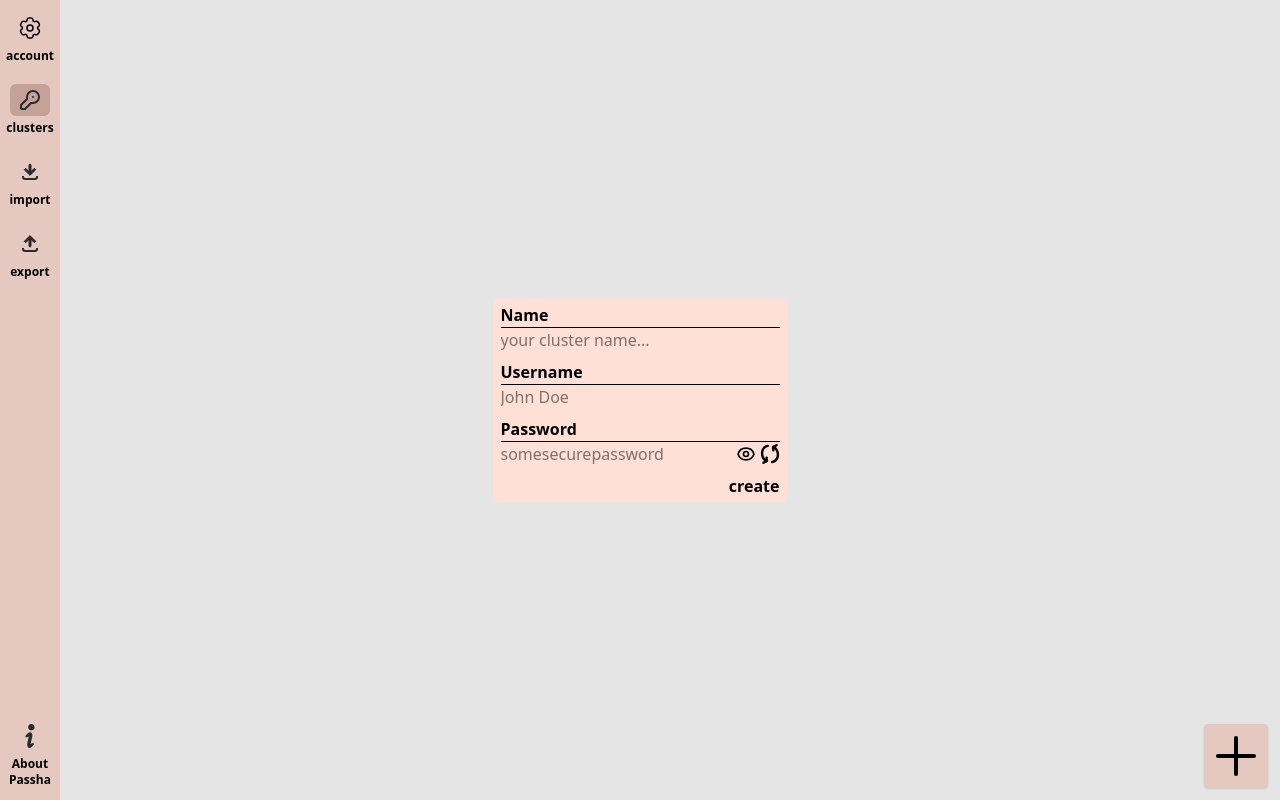
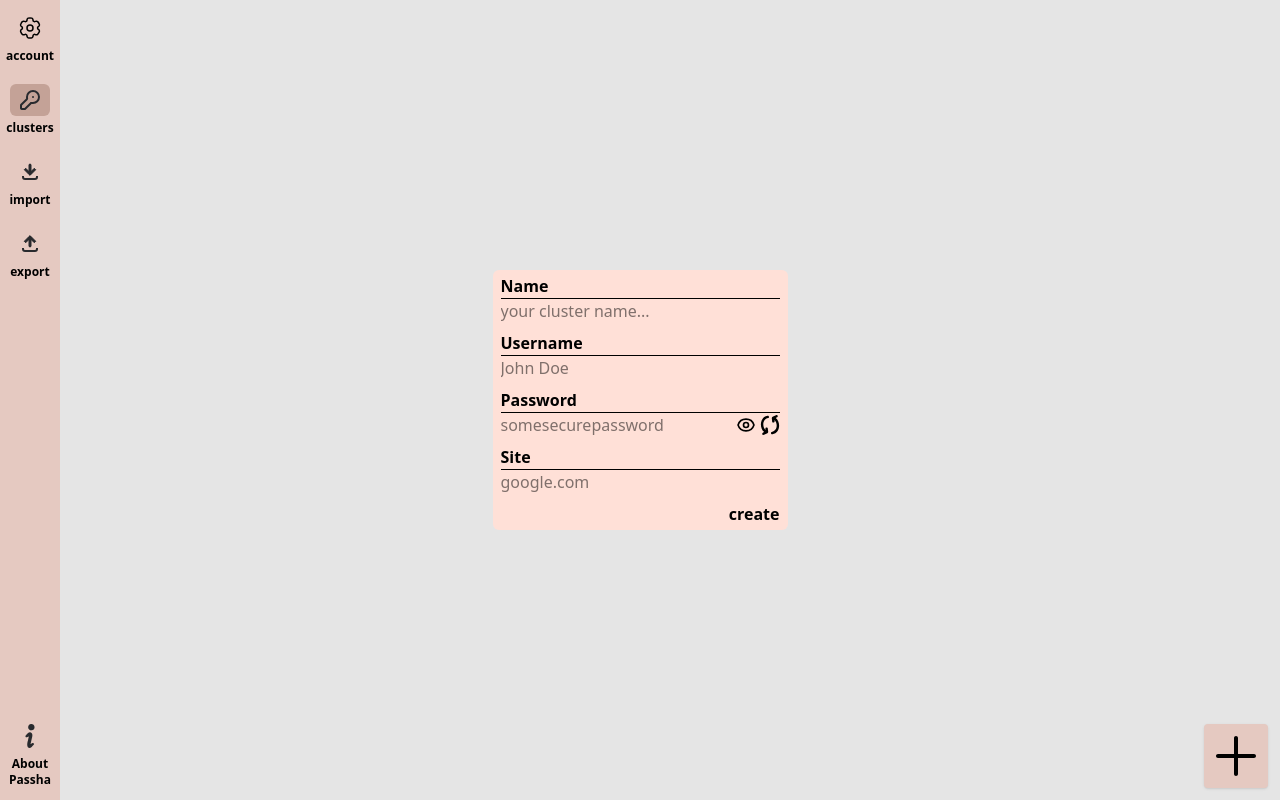
Before and after one commit to sereinne/passha, a Preact app: page / in a window 1280 px wide. Both pictures are taken after a click on the button 1236 px from the left and 756 px from the top of the page. Built offline with nearby package versions, Linux system fonts and the light colour scheme.

Commit message:
able to add to cluster-list. needs refactoring.

```diff
--- a/src/components/ClustersPage.tsx
+++ b/src/components/ClustersPage.tsx
@@ -1,12 +1,167 @@
-import { useRef } from "preact/hooks";
+import { MutableRef, useRef, useState } from "preact/hooks";
+
+interface ClusterInfo {
+  clusterName: string;
+  username: string;
+  password: string;
+  site: string;
+}
 
 export default function ClustersPage() {
+  const dialogRef = useRef<HTMLDialogElement>();
+
+  const [clusters, setClusters] = useState<Array<ClusterInfo>>([]);
+
+  function showCredentialsPrompt() {
+    if (dialogRef.current) {
+      dialogRef.current.showModal();
+    }
+  }
+
+  function getSubmission(e: SubmitEvent) {
+    if (e.target) {
+      const form = e.target as HTMLFormElement;
+      const formData = new FormData(form);
+
+      const clusterName = formData.get("credential-cluster")?.toString();
+      const clusterUsername = formData.get("credential-username")?.toString();
+      const clusterPassword = formData.get("credential-password")?.toString();
+      const clusterSite = formData.get("credential-site")?.toString();
+
+      const newClusterInfo: ClusterInfo = {
+        clusterName: clusterName,
+        username: clusterUsername,
+        password: clusterPassword,
+        site: clusterSite,
+      };
+
+      setClusters((oldCluster) => [...oldCluster, newClusterInfo]);
+    }
+  }
+
   return (
     <>
-      <div className="clusters-page p-2">
+      <div className="clusters-page p-2 grid auto-rows-min gap-2 lg:grid-cols-5 md:grid-cols-3 sm:grid-cols-2">
+        {clusters.map((item) => (
+          <Cluster
+            site={item.site}
+            clusterName={item.clusterName}
+            password={item.password}
+            username={item.username}
+          />
+        ))}
       </div>
-      <AddNewClusterBtn />
+      <button
+        onClick={showCredentialsPrompt}
+        type="button"
+        class="bg-beige absolute bottom-3 right-3 cursor-pointer rounded-sm transition duration-200 ease-in-out shadow-sm hover:shadow-md hover:-translate-y-0.5 px-2 py-2 flex flex-col gap-y-2 justify-center items-center"
+      >
+        <img src="src/assets/plus.svg" class="size-12" alt="" />
+      </button>
+      <CredentialsPrompt
+        dialogRef={dialogRef}
+        submitFn={getSubmission}
+      />
     </>
+  );
+}
+
+interface CredentialsProps {
+  dialogRef: MutableRef<HTMLDialogElement | undefined>;
+  submitFn: (e: SubmitEvent) => void;
+}
+
+function CredentialsPrompt(
+  {
+    dialogRef,
+    submitFn,
+  }: CredentialsProps,
+) {
+  const passwordInputRef = useRef<HTMLInputElement>();
+  const passwordInputToggleBtn = useRef<HTMLButtonElement>();
+  const passwordInputGenerateBtn = useRef<HTMLButtonElement>();
+
+  function toggleInputType() {
+    if (passwordInputRef.current && passwordInputToggleBtn.current) {
+      const typeAttrValue = passwordInputRef.current.getAttribute("type");
+      if (typeAttrValue && typeAttrValue === "password") {
+        passwordInputRef.current.setAttribute("type", "text");
+      } else {
+        passwordInputRef.current.setAttribute("type", "password");
+      }
+    }
+  }
+
+  return (
+    <dialog
+      ref={dialogRef}
+      class="credential-input-dialog mx-auto my-auto px-2 py-1 bg-beige rounded-md "
+    >
+      <form onSubmit={submitFn} method="dialog" class="flex flex-col gap-y-2">
+        <div className="cluster-name-credential flex flex-col">
+          <p class="font-semibold">Name</p>
+          <hr />
+          <input
+            name="credential-cluster"
+            type="text"
+            class="outline-none"
+            placeholder="your cluster name..."
+          />
+        </div>
+        <div className="username-credential flex flex-col">
+          <p class="font-semibold">Username</p>
+          <hr />
+          <input
+            name="credential-username"
+            type="text"
+            class="outline-none"
+            placeholder="John Doe"
+          />
+        </div>
+        <div className="password-credential flex flex-col gap-x-1">
+          <p class="font-semibold">Password</p>
+          <hr />
+          <div className="password-field flex gap-x-1 gap-y-1">
+            <input
+              ref={passwordInputRef}
+              name="credential-password"
+              type="password"
+              class="outline-none"
+              placeholder="somesecurepassword"
+            />
+            <button
+              ref={passwordInputToggleBtn}
+              onClick={toggleInputType}
+              type="button"
+              class="toggle-text-to-password cursor-pointer"
+            >
+              <img src="src/assets/eye.svg" class="size-5" alt="" />
+            </button>
+            <button
+              type="button"
+              class="generate-password cursor-pointer"
+            >
+              <img src="src/assets/cycle.svg" class="size-5" alt="" />
+            </button>
+          </div>
+        </div>
+        <div className="site flex flex-col gap-x-1">
+          <p class="font-semibold">Site</p>
+          <hr />
+          <input
+            name="credential-site"
+            type="text"
+            class="outline-none"
+            placeholder="google.com"
+          />
+        </div>
+        <input
+          type="submit"
+          value="create"
+          class="font-semibold ml-auto cursor-pointer"
+        />
+      </form>
+    </dialog>
   );
 }
 
@@ -94,7 +249,7 @@ function AddNewClusterBtn() {
   );
 }
 
-interface ClusterOpts {
+interface ClusterProps {
   clusterName: string;
   site: string;
   username: string;
@@ -102,7 +257,7 @@ interface ClusterOpts {
   otp_url?: string;
 }
 
-function Cluster({ clusterName, site, username, password }: ClusterOpts) {
+function Cluster({ clusterName, site, username, password }: ClusterProps) {
   const usernameField = useRef(null);
   const passwordField = useRef(null);
 
```
